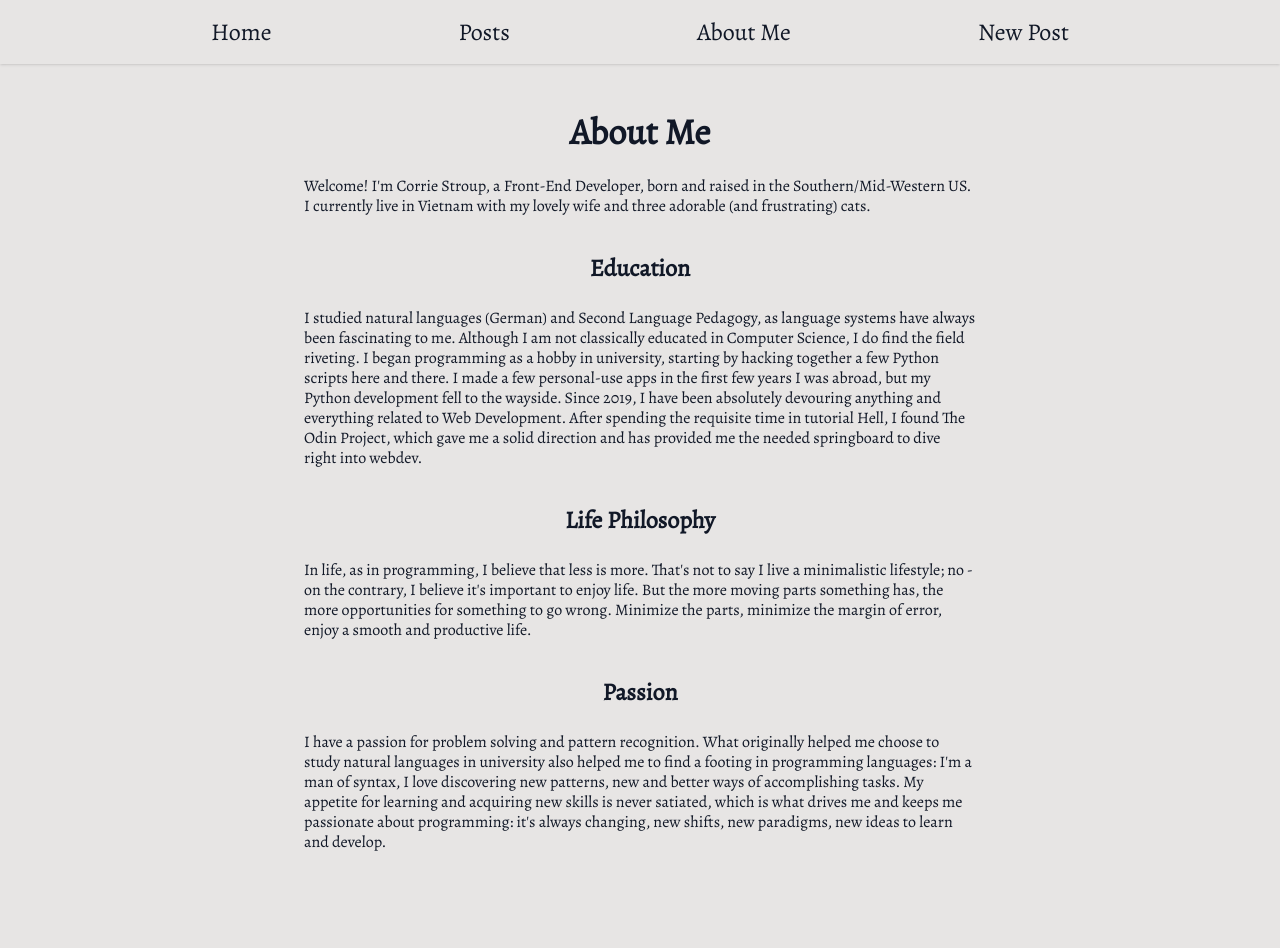
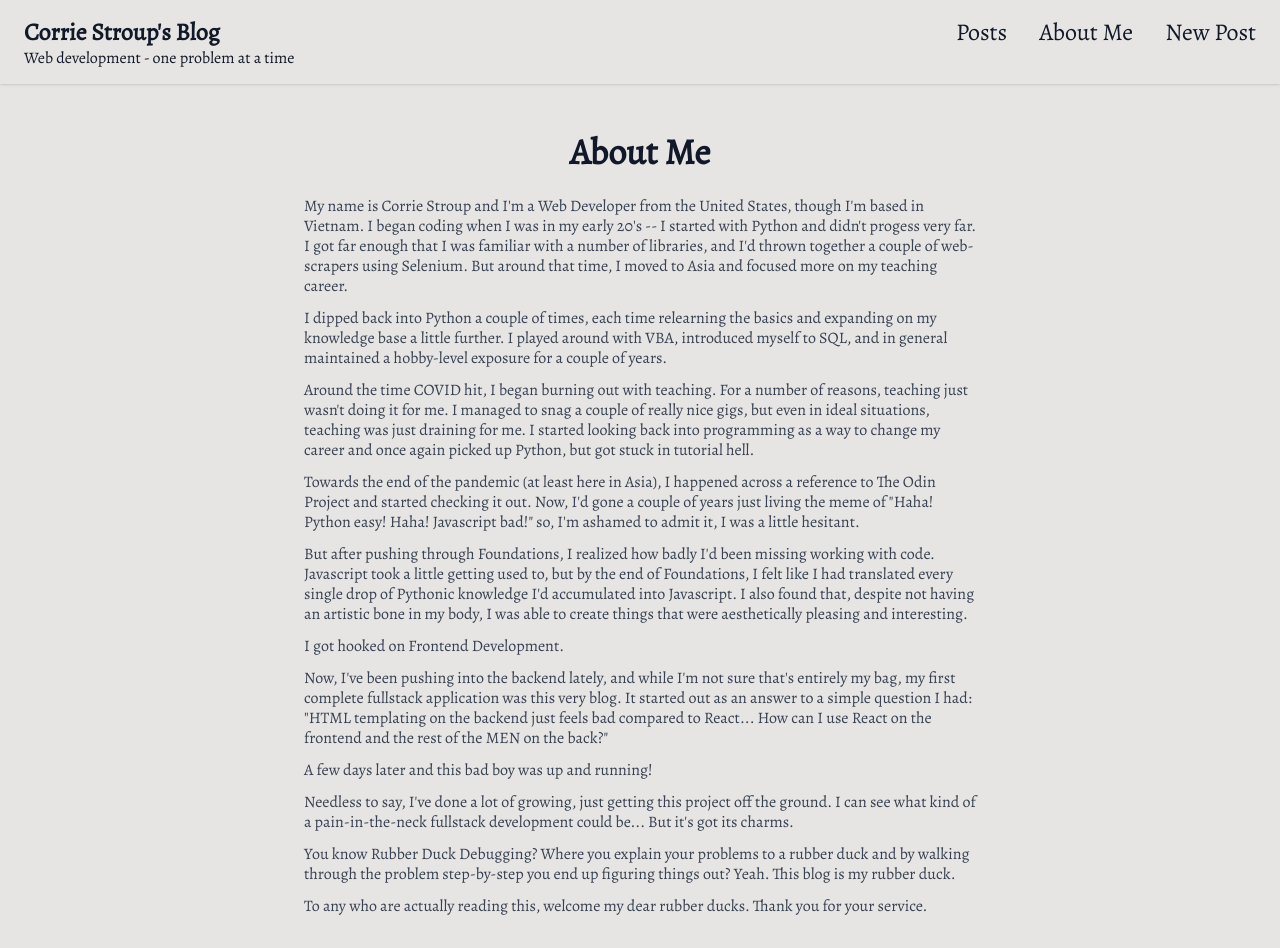
Before and after one commit to Cililocwee/blog, a React (Vite) app in the folder frontend/: page /aboutme in a window 1280 px wide. Shown: the top 948 px of the page. Built offline with nearby package versions, Linux system fonts and the light colour scheme.

Commit message:
Padding on all pages - blog is homepage

```diff
--- a/frontend/src/App.jsx
+++ b/frontend/src/App.jsx
@@ -1,7 +1,6 @@
 import { Routes, Route, BrowserRouter as Router } from "react-router-dom";
 import Navbar from "./components/Navbar";
 import Create from "./components/Create";
-import Home from "./components/Home";
 import Blogs from "./components/Blogs";
 import "./index.css";
 import DetailedBlog from "./components/DetailedBlog";
@@ -14,7 +13,7 @@ function App() {
       <Router>
         <Navbar />
         <Routes>
-          <Route path="/" element={<Home />} />
+          <Route path="/" element={<Blogs />} />
           <Route path="/blogs" element={<Blogs />} />
           <Route path="/create" element={<Create />} />
           <Route
--- a/frontend/src/components/AboutMe.jsx
+++ b/frontend/src/components/AboutMe.jsx
@@ -2,67 +2,87 @@ import React from "react";
 
 export default function AboutMe() {
   return (
-    <div className="mb-auto flex flex-col align-items-center pt-3 pb-16 lg:pt-8 lg:pb-24  dark:bg-gray-900">
+    <div className="px-8 mb-auto flex flex-col align-items-center pt-3 pb-16 lg:pt-8 lg:pb-24  dark:bg-gray-900">
       <div className="mx-auto w-full max-w-2xl format format-sm sm:format-base lg:format-lg format-blue dark:format-invert">
         <h1 className="text-center my-4 text-3xl font-extrabold lemb-4 text-3xl font-extrabold leading-tight text-gray-900 lg:mb-6 lg:text-4xl dark:text-whiteading-tight text-gray-900 lg:mb-6 lg:text-4xl dark:text-white">
           About Me
         </h1>
-        <p className="whitespace-pre-wrap">
-          Welcome! I'm Corrie Stroup, a Front-End Developer, born and raised in
-          the Southern/Mid-Western US. I currently live in Vietnam with my
-          lovely wife and three adorable (and frustrating) cats.
+
+        <p className="mb-3 font-light text-gray-700 dark:text-gray-400">
+          My name is Corrie Stroup and I'm a Web Developer from the United
+          States, though I'm based in Vietnam. I began coding when I was in my
+          early 20's -- I started with Python and didn't progess very far. I got
+          far enough that I was familiar with a number of libraries, and I'd
+          thrown together a couple of web-scrapers using Selenium. But around
+          that time, I moved to Asia and focused more on my teaching career.
         </p>
-        <br />
-        <section>
-          <h2 className="text-center my-4 text-2xl font-extrabold lemb-4 text-2xl font-extrabold leading-tight text-gray-900 lg:mb-6 lg:text-2xl dark:text-whiteading-tight text-gray-900 lg:mb-6 lg:text-2xl dark:text-white">
-            Education
-          </h2>
-          <p className="whitespace-pre-wrap">
-            I studied natural languages (German) and Second Language Pedagogy,
-            as language systems have always been fascinating to me. Although I
-            am not classically educated in Computer Science, I do find the field
-            riveting. I began programming as a hobby in university, starting by
-            hacking together a few Python scripts here and there. I made a few
-            personal-use apps in the first few years I was abroad, but my Python
-            development fell to the wayside. Since 2019, I have been absolutely
-            devouring anything and everything related to Web Development. After
-            spending the requisite time in tutorial Hell, I found The Odin
-            Project, which gave me a solid direction and has provided me the
-            needed springboard to dive right into webdev.
-          </p>
-          <br />
-        </section>
 
-        <section>
-          <h2 className="text-center my-4 text-2xl font-extrabold lemb-4 text-2xl font-extrabold leading-tight text-gray-900 lg:mb-6 lg:text-2xl dark:text-whiteading-tight text-gray-900 lg:mb-6 lg:text-2xl dark:text-white">
-            Life Philosophy
-          </h2>
-          <p className="whitespace-pre-wrap">
-            In life, as in programming, I believe that less is more. That's not
-            to say I live a minimalistic lifestyle; no - on the contrary, I
-            believe it's important to enjoy life. But the more moving parts
-            something has, the more opportunities for something to go wrong.
-            Minimize the parts, minimize the margin of error, enjoy a smooth and
-            productive life.
-          </p>
-          <br />
-        </section>
+        <p className="mb-3 font-light text-gray-700 dark:text-gray-400">
+          I dipped back into Python a couple of times, each time relearning the
+          basics and expanding on my knowledge base a little further. I played
+          around with VBA, introduced myself to SQL, and in general maintained a
+          hobby-level exposure for a couple of years.
+        </p>
 
-        <section>
-          <h2 className="text-center my-4 text-2xl font-extrabold lemb-4 text-2xl font-extrabold leading-tight text-gray-900 lg:mb-6 lg:text-2xl dark:text-whiteading-tight text-gray-900 lg:mb-6 lg:text-2xl dark:text-white">
-            Passion
-          </h2>
-          <p>
-            I have a passion for problem solving and pattern recognition. What
-            originally helped me choose to study natural languages in university
-            also helped me to find a footing in programming languages: I'm a man
-            of syntax, I love discovering new patterns, new and better ways of
-            accomplishing tasks. My appetite for learning and acquiring new
-            skills is never satiated, which is what drives me and keeps me
-            passionate about programming: it's always changing, new shifts, new
-            paradigms, new ideas to learn and develop.
-          </p>
-        </section>
+        <p className="mb-3 font-light text-gray-700 dark:text-gray-400">
+          Around the time COVID hit, I began burning out with teaching. For a
+          number of reasons, teaching just wasn't doing it for me. I managed to
+          snag a couple of really nice gigs, but even in ideal situations,
+          teaching was just draining for me. I started looking back into
+          programming as a way to change my career and once again picked up
+          Python, but got stuck in tutorial hell.
+        </p>
+        <p className="mb-3 font-light text-gray-700 dark:text-gray-400">
+          Towards the end of the pandemic (at least here in Asia), I happened
+          across a reference to The Odin Project and started checking it out.
+          Now, I'd gone a couple of years just living the meme of "Haha! Python
+          easy! Haha! Javascript bad!" so, I'm ashamed to admit it, I was a
+          little hesitant.
+        </p>
+
+        <p className="mb-3 font-light text-gray-700 dark:text-gray-400">
+          But after pushing through Foundations, I realized how badly I'd been
+          missing working with code. Javascript took a little getting used to,
+          but by the end of Foundations, I felt like I had translated every
+          single drop of Pythonic knowledge I'd accumulated into Javascript. I
+          also found that, despite not having an artistic bone in my body, I was
+          able to create things that were aesthetically pleasing and
+          interesting.
+        </p>
+
+        <p className="mb-3 font-light text-gray-700 dark:text-gray-400">
+          I got hooked on Frontend Development.
+        </p>
+
+        <p className="mb-3 font-light text-gray-700 dark:text-gray-400">
+          Now, I've been pushing into the backend lately, and while I'm not sure
+          that's entirely my bag, my first complete fullstack application was
+          this very blog. It started out as an answer to a simple question I
+          had: "HTML templating on the backend just feels bad compared to
+          React... How can I use React on the frontend and the rest of the MEN
+          on the back?"{" "}
+        </p>
+
+        <p className="mb-3 font-light text-gray-700 dark:text-gray-400">
+          A few days later and this bad boy was up and running!
+        </p>
+
+        <p className="mb-3 font-light text-gray-700 dark:text-gray-400">
+          Needless to say, I've done a lot of growing, just getting this project
+          off the ground. I can see what kind of a pain-in-the-neck fullstack
+          development could be... But it's got its charms.
+        </p>
+
+        <p className="mb-3 font-light text-gray-700 dark:text-gray-400">
+          You know Rubber Duck Debugging? Where you explain your problems to a
+          rubber duck and by walking through the problem step-by-step you end up
+          figuring things out? Yeah. This blog is my rubber duck.
+        </p>
+
+        <p className="mb-3 font-light text-gray-700 dark:text-gray-400">
+          To any who are actually reading this, welcome my dear rubber ducks.
+          Thank you for your service.
+        </p>
       </div>
     </div>
   );
--- a/frontend/src/components/DetailedBlog.jsx
+++ b/frontend/src/components/DetailedBlog.jsx
@@ -53,7 +53,7 @@ export default function DetailedBlog({ id }) {
   Moment.locale("en");
 
   return (
-    <div className="mb-auto flex flex-col align-items-center pt-3 pb-16 lg:pt-8 lg:pb-24  dark:bg-gray-900">
+    <div className="px-8 mb-auto flex flex-col align-items-center pt-3 pb-16 lg:pt-8 lg:pb-24  dark:bg-gray-900">
       {blog && (
         <div className="mx-auto w-full max-w-2xl format format-sm sm:format-base lg:format-lg format-blue dark:format-invert">
           <h1 className="text-center my-4 text-3xl font-extrabold lemb-4 text-3xl font-extrabold leading-tight text-gray-900 lg:mb-6 lg:text-4xl dark:text-whiteading-tight text-gray-900 lg:mb-6 lg:text-4xl dark:text-white">
--- a/frontend/src/components/Navbar.jsx
+++ b/frontend/src/components/Navbar.jsx
@@ -5,13 +5,14 @@ import "./Navbar.css";
 export default function Navbar() {
   return (
     <nav className="font-sans flex flex-col text-center sm:flex-row sm:text-left sm:justify-evenly py-4 px-6 bg-grey shadow sm:items-baseline w-full">
-      <Link
-        to={"/"}
-        className="text-2xl no-underline text-grey-darkest hover:text-blue-dark"
-      >
-        Home
+      <Link to={"/"}>
+        <div className="">
+          <h1 className="text-2xl font-bold">Corrie Stroup's Blog</h1>
+          <p className="">Web development - one problem at a time</p>
+        </div>
       </Link>
 
+      <div className="mx-auto sm:ml-auto sm:mr-0 flex gap-8">
         <Link
           to={"/blogs"}
           className="text-2xl no-underline text-grey-darkest hover:text-blue-dark"
@@ -32,6 +33,7 @@ export default function Navbar() {
         >
           New Post
         </Link>
+      </div>
     </nav>
   );
 }
```
Also changed, not shown: frontend/src/components/Blogs.jsx (+5 -5 lines), frontend/src/components/Footer.jsx (+12 -1 lines), frontend/src/components/Home.jsx (deleted, +0 -44 lines), frontend/src/assets/duck.png (added). Lines whose indentation alone changed are shown as unchanged.
